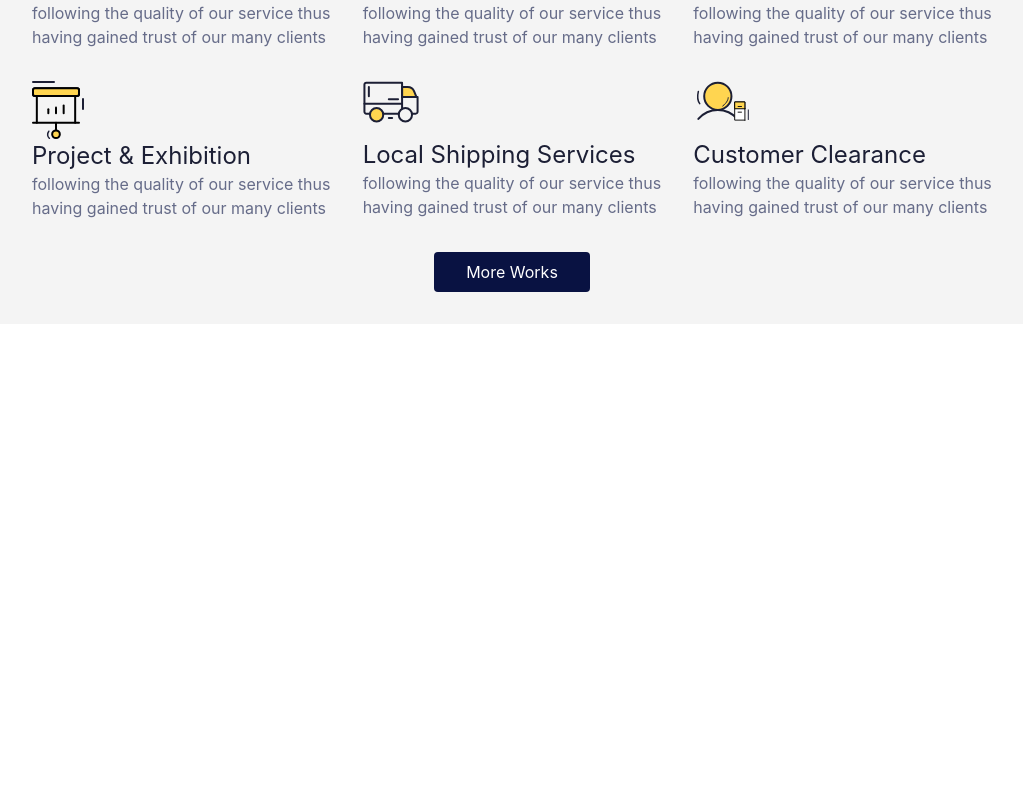
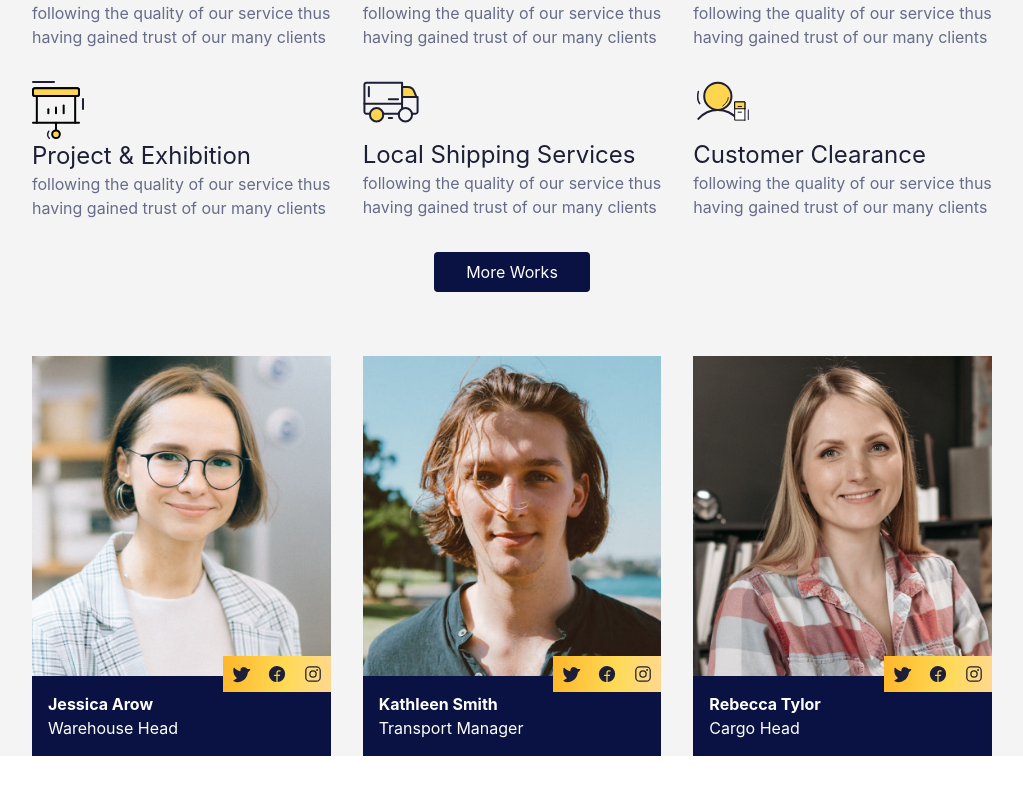
Before and after one commit to smartcollins/logistics, a React (Create React App) app: page /about in a window 1280 px wide. Shown: the part 761-1549 px from the top of the page, without its empty margins (128-1151 px from the left). Before the commit the page ends 1085 px from the top, so only its background shows below. Built offline with nearby package versions, Linux system fonts and the light colour scheme.

Commit message:
added Card to About

```diff
--- a/src/pages/About.jsx
+++ b/src/pages/About.jsx
@@ -1,7 +1,9 @@
 import React from 'react';
 import banner from '../data/banner';
 import color from '../data/color';
+import card from '../data/card';
 import Banner from '../component/Banner';
+import Card from '../component/Card';
 import Work from '../component/Work';
 
 
@@ -13,6 +15,9 @@ const About = ()=>{
                 <div className='text-center py-8 mx-auto w-3/4'>
                     <Work/>
                 </div>
+                <div className="space-y-4 w-11/12 gap-8 my-8 mx-auto md:grid md:space-y-0 md:grid-cols-2 xl:grid-cols-3 xl:w-3/4">
+                    {card.slice(0,3).map((item, idx) => <div key={idx} className='md:last:hidden xl:last:block'><Card {...item} /></div>)}
+                </div>
             </div>
         </div>
     )
```
